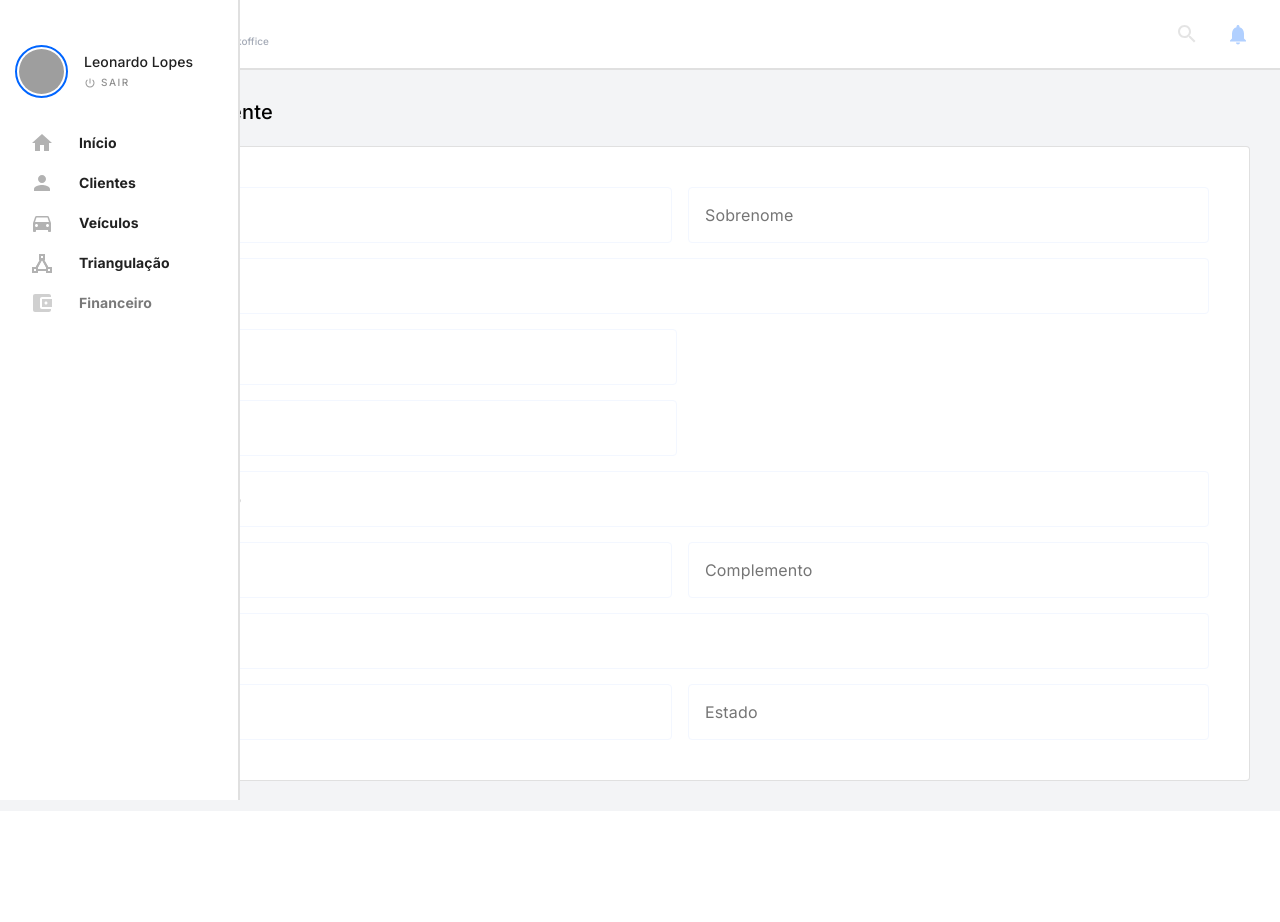
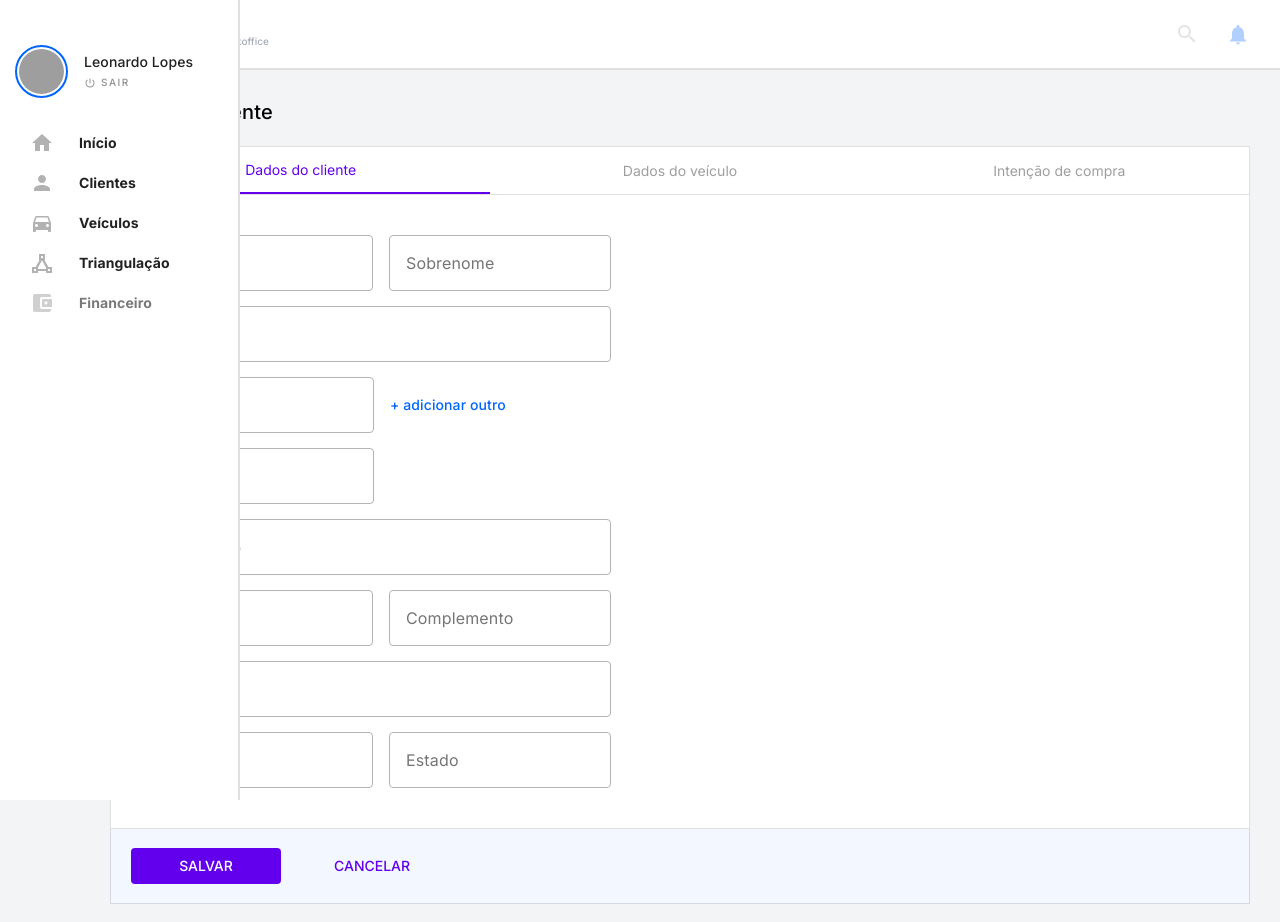
Before and after one commit to LeonardoWlopes/Desafio-Dryve, a React (Vite) app: page /create-client in a window 1280 px wide. Shown: the top 922 px of the page. Before the commit the page ends 811 px from the top, so only its background shows below. Built offline with nearby package versions, Linux system fonts and the light colour scheme; grey boxes are pictures that could not be loaded.

Commit message:
Project Completed

```diff
--- a/src/components/InputText/controlled.tsx
+++ b/src/components/InputText/controlled.tsx
@@ -2,18 +2,19 @@ import { Controller } from "react-hook-form";
 import { InputText } from ".";
 import { IControlledInputText } from "./types";
 
-function ControlledInputText({
-    name,
-    control,
-
-    ...rest
-}: IControlledInputText) {
+function ControlledInputText({ name, control, ...rest }: IControlledInputText) {
     return (
         <Controller
             name={name}
             control={control}
-            render={({ field, formState }) => (
-                <InputText {...rest} {...field} />
+            render={({ field: { onChange, onBlur, value, name } }) => (
+                <InputText
+                    onChange={onChange}
+                    onBlur={onBlur}
+                    value={value || ""}
+                    name={name}
+                    {...rest}
+                />
             )}
         />
     );
--- a/src/components/InputText/styles.ts
+++ b/src/components/InputText/styles.ts
@@ -3,10 +3,9 @@ import styled from "styled-components";
 export const Container = styled.div<{ flex: number }>`
     height: 56px;
     flex: ${({ flex }) => flex};
-    padding: 0 16px;
     display: flex;
     align-items: center;
-    border: 1px solid ${({ theme }) => theme.LIGHT_BLUE};
+    border: 1px solid #b5b4b5;
     border-radius: 4px;
 
     input {
@@ -21,5 +20,6 @@ export const Container = styled.div<{ flex: number }>`
         line-height: 1.5;
         letter-spacing: 0.15px;
         color: rgba(0, 0, 0, 0.6);
+        margin: 0 16px;
     }
 `;
--- a/src/components/Layout/Menu/styles.ts
+++ b/src/components/Layout/Menu/styles.ts
@@ -83,7 +83,10 @@ export const NavigationContainer = styled.div`
     flex-direction: column;
 `;
 
-export const NavItem = styled.div<{isCurrentPath: boolean, disabled: boolean}>`
+export const NavItem = styled.div<{
+    isCurrentPath: boolean;
+    disabled?: boolean;
+}>`
     height: 100%;
     border-radius: 4px;
     display: flex;
--- /dev/null
+++ b/src/components/Search/types.ts
@@ -0,0 +1,3 @@
+import { InputHTMLAttributes } from "react";
+
+export interface ISearch extends InputHTMLAttributes<HTMLInputElement> {}
--- a/src/screens/CreateClient/index.tsx
+++ b/src/screens/CreateClient/index.tsx
@@ -1,35 +1,75 @@
-import React from "react";
+import React, { useCallback, useState } from "react";
 import * as S from "./styles";
 
 //hooks
 import { useForm } from "react-hook-form";
 
 //components
-import { InputText } from "../../components/InputText";
+import { ControlledInputText } from "../../components/InputText/controlled";
 
 //types
 import { ICreateClientForm } from "./types";
-import { ControlledInputText } from "../../components/InputText/controlled";
+
+const headerItems = [
+    "Dados do cliente",
+    "Dados do veículo",
+    "Intenção de compra",
+];
 
 function CreateClient() {
-    const { control } = useForm<ICreateClientForm>();
+    const [activeTabIndex, seActiveTabIndex] = useState(0);
+    const [haveExtraPhone, setHaveExtraPhone] = useState(false);
 
-    console.log("render");
+    const { control, reset, handleSubmit } = useForm();
+
+    const handleAddPhoneField = useCallback(() => {
+        setHaveExtraPhone(true);
+    }, []);
+
+    const handleChangeTab = useCallback((index: number) => {
+        seActiveTabIndex(index);
+    }, []);
+
+    const handleReset = useCallback(() => {
+        if (window.confirm("Deseja cancelar o formulário?")) {
+            reset();
+        }
+    }, []);
+
+    const submit = handleSubmit((data) => {
+        alert("Dados disponíveis no console");
+
+        console.table(data);
+    });
 
     return (
         <S.Container>
             <S.Title>Adicionar cliente</S.Title>
 
+            <S.Header>
+                {React.Children.toArray(
+                    headerItems.map((item, i) => (
+                        <S.HeaderItem
+                            active={activeTabIndex === i}
+                            onClick={() => handleChangeTab(i)}
+                        >
+                            <span>{item}</span>
+                        </S.HeaderItem>
+                    ))
+                )}
+            </S.Header>
             <S.FormContainer>
+                <S.Form>
                     <S.Row>
                         <ControlledInputText
                             control={control}
-                        name=""
+                            name="name"
                             placeholder="Nome"
                         />
+
                         <ControlledInputText
                             control={control}
-                        name=""
+                            name="last_name"
                             placeholder="Sobrenome"
                         />
                     </S.Row>
@@ -37,7 +77,7 @@ function CreateClient() {
                     <S.Row>
                         <ControlledInputText
                             control={control}
-                        name=""
+                            name="email"
                             placeholder="E-mail"
                         />
                     </S.Row>
@@ -45,25 +85,39 @@ function CreateClient() {
                     <S.Row>
                         <ControlledInputText
                             control={control}
-                        name=""
+                            name="phone_1"
                             placeholder="Telefone"
-                        flex={0.48}
                         />
+
+                        {haveExtraPhone ? (
+                            <ControlledInputText
+                                control={control}
+                                name="phone_2"
+                                placeholder="Telefone"
+                            />
+                        ) : (
+                            <S.EmptySlot>
+                                <S.AddField onClick={handleAddPhoneField}>
+                                    + adicionar outro
+                                </S.AddField>
+                            </S.EmptySlot>
+                        )}
                     </S.Row>
 
                     <S.Row>
                         <ControlledInputText
                             control={control}
-                        name=""
+                            name="cep"
                             placeholder="CEP"
-                        flex={0.48}
                         />
+
+                        <S.EmptySlot />
                     </S.Row>
 
                     <S.Row>
                         <ControlledInputText
                             control={control}
-                        name=""
+                            name="address"
                             placeholder="Endereço"
                         />
                     </S.Row>
@@ -71,12 +125,13 @@ function CreateClient() {
                     <S.Row>
                         <ControlledInputText
                             control={control}
-                        name=""
+                            name="number"
                             placeholder="Número"
                         />
+
                         <ControlledInputText
                             control={control}
-                        name=""
+                            name="complement"
                             placeholder="Complemento"
                         />
                     </S.Row>
@@ -84,16 +139,30 @@ function CreateClient() {
                     <S.Row>
                         <ControlledInputText
                             control={control}
-                        name=""
+                            name="district"
                             placeholder="Bairro"
                         />
                     </S.Row>
 
                     <S.Row>
-                    <InputText placeholder="Cidade" />
-                    <InputText placeholder="Estado" />
+                        <ControlledInputText
+                            control={control}
+                            name="city"
+                            placeholder="Cidade"
+                        />
+
+                        <ControlledInputText
+                            control={control}
+                            name="state"
+                            placeholder="Estado"
+                        />
                     </S.Row>
+                </S.Form>
             </S.FormContainer>
+            <S.Footer>
+                <S.Button onClick={submit}>Salvar</S.Button>
+                <S.Cancel onClick={handleReset}>Cancelar</S.Cancel>
+            </S.Footer>
         </S.Container>
     );
 }
--- a/src/screens/CreateClient/styles.ts
+++ b/src/screens/CreateClient/styles.ts
@@ -1,4 +1,4 @@
-import styled from "styled-components";
+import styled, { css } from "styled-components";
 
 export const Container = styled.div`
     display: flex;
@@ -16,11 +16,15 @@ export const Title = styled.h1`
 `;
 
 export const FormContainer = styled.div`
+    border: solid 1px rgba(0, 0, 0, 0.12);
+    background-color: ${({ theme }) => theme.WHITE};
+`;
+
+export const Form = styled.div`
+    max-width: 540px;
     width: 100%;
     padding: 40px;
     border-radius: 4px;
-    border: solid 1px rgba(0, 0, 0, 0.12);
-    background-color: ${({ theme }) => theme.WHITE};
     display: flex;
     flex-direction: column;
     gap: 15px;
@@ -30,4 +34,133 @@ export const Row = styled.div`
     display: flex;
     gap: 16px;
     width: 100%;
+    align-items: center;
 `;
+
+export const AddField = styled.div`
+    font-size: 14px;
+    font-weight: 500;
+    font-stretch: normal;
+    font-style: normal;
+    line-height: 1.71;
+    letter-spacing: 0.1px;
+    text-align: right;
+    color: ${({ theme }) => theme.BLUE};
+    align-items: center;
+    display: flex;
+    cursor: pointer;
+    height: fit-content;
+    user-select: none;
+    width: fit-content;
+
+    :active {
+        opacity: 0.8;
+    }
+`;
+
+export const EmptySlot = styled.div`
+    flex: 1;
+    height: 100%;
+`;
+
+export const Footer = styled.div`
+    height: 75px;
+    width: 100%;
+    border: solid 1px rgba(0, 0, 0, 0.12);
+    border-top: none;
+    background-color: ${({ theme }) => theme.LIGHT_BLUE};
+    display: flex;
+    padding: 0 20px;
+    align-items: center;
+    gap: 53px;
+`;
+
+export const Button = styled.button`
+    width: 150px;
+    height: 36px;
+    background-color: ${({ theme }) => theme.BLUE_VIOLET};
+    padding: 0 8px;
+    border-radius: 4px;
+    border: none;
+    cursor: pointer;
+    display: flex;
+    justify-content: center;
+    font-size: 14px;
+    font-weight: 500;
+    font-stretch: normal;
+    font-style: normal;
+    line-height: 1.14;
+    letter-spacing: normal;
+    text-align: center;
+    color: ${({ theme }) => theme.WHITE};
+    text-transform: uppercase;
+    align-items: center;
+    gap: 4px;
+    user-select: none;
+
+    span {
+        font-size: 26px;
+    }
+
+    :active {
+        opacity: 0.8;
+    }
+`;
+
+export const Cancel = styled.span`
+    font-size: 14px;
+    font-weight: 500;
+    font-stretch: normal;
+    font-style: normal;
+    line-height: 1.14;
+    letter-spacing: normal;
+    color: ${({ theme }) => theme.BLUE_VIOLET};
+    text-align: center;
+    text-transform: uppercase;
+    cursor: pointer;
+    user-select: none;
+
+    :active {
+        opacity: 0.8;
+    }
+`;
+
+export const Header = styled.div`
+    display: flex;
+    height: 48px;
+    background-color: ${({ theme }) => theme.WHITE};
+    width: 100%;
+    border: solid 1px rgba(0, 0, 0, 0.12);
+    border-bottom: none;
+`;
+
+export const HeaderItem = styled.div<{ active: boolean }>`
+    flex: 1;
+    display: flex;
+    align-items: center;
+    justify-content: center;
+    cursor: pointer;
+    user-select: none;
+
+    :active {
+        opacity: 0.8;
+    }
+
+    span {
+        font-size: 14px;
+        font-weight: normal;
+        font-stretch: normal;
+        font-style: normal;
+        line-height: 1.14;
+        letter-spacing: normal;
+        text-align: center;
+        color: ${({ active, theme }) =>
+            active ? theme.BLUE_VIOLET : "rgba(0, 0, 0, 0.38)"};
+    }
+
+    ${({ active, theme }) =>
+        active &&
+        css`
+            border-bottom: 2px solid ${theme.BLUE_VIOLET};
+        `}
+`;
--- a/src/styles/GlobalStyle.ts
+++ b/src/styles/GlobalStyle.ts
@@ -11,4 +11,11 @@ export const GlobalStyle = createGlobalStyle`
  a {
     text-decoration: none;
  }
+
+input:-webkit-autofill,
+input:-webkit-autofill:hover,
+input:-webkit-autofill:focus,
+input:-webkit-autofill:active{
+    -webkit-box-shadow: 0 0 0 30px white inset !important;
+}
 `;
```
Also changed, not shown: src/components/Search/index.tsx (+6 -2 lines), src/screens/Clients/index.tsx (+17 -7 lines). Lines whose indentation alone changed are shown as unchanged.
